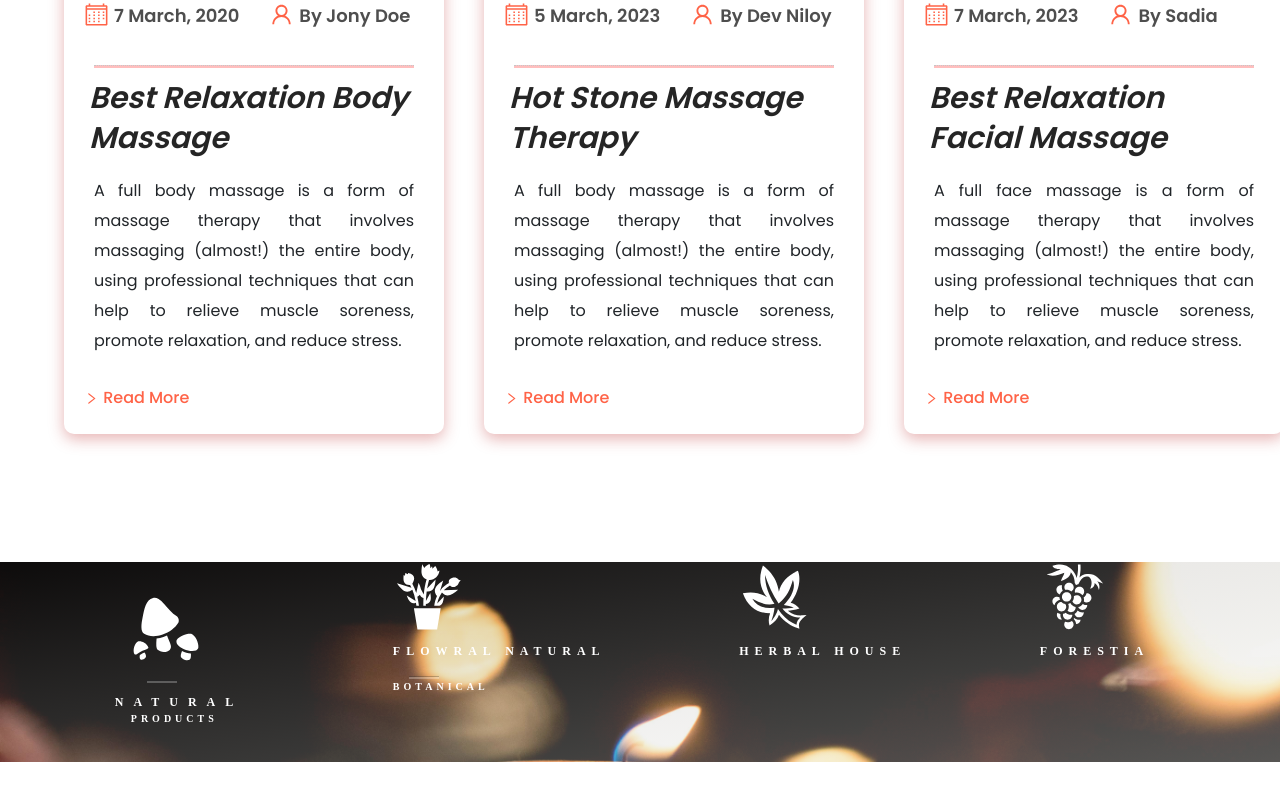
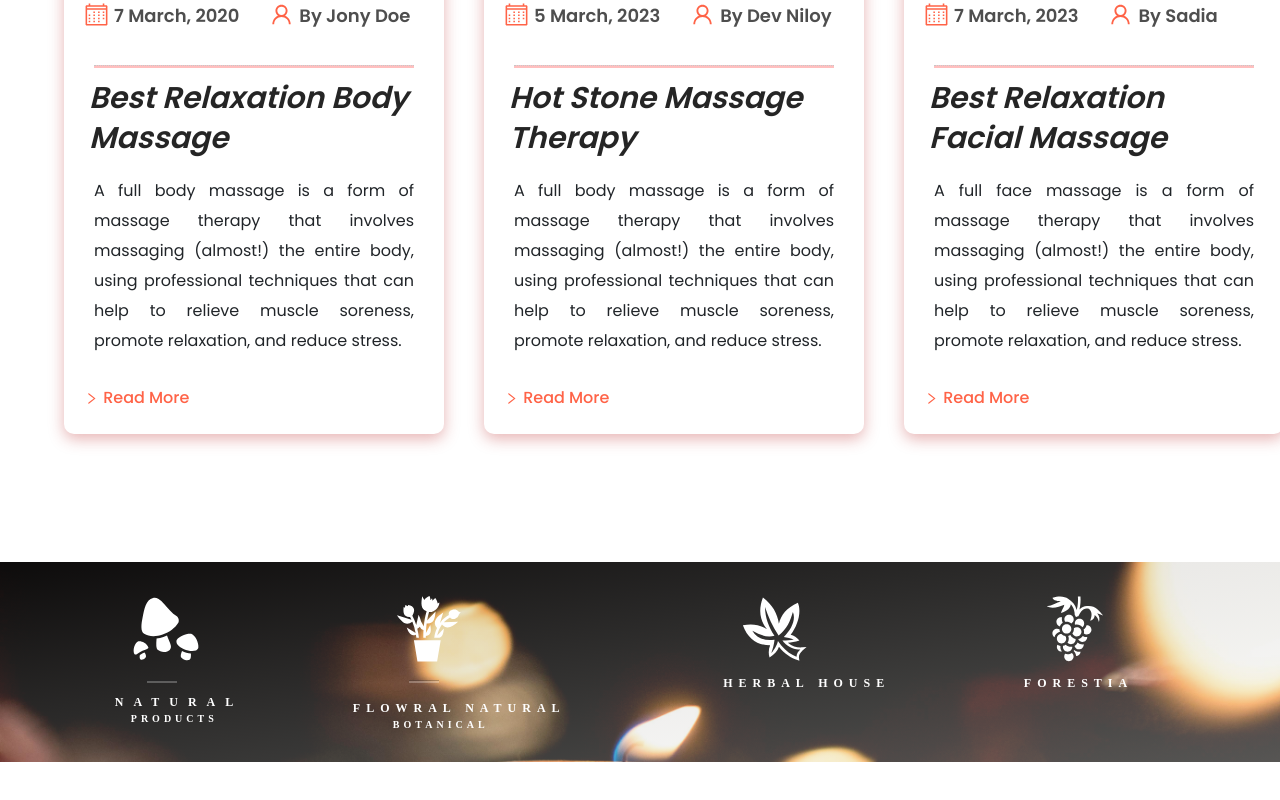
Before and after one commit to TamannaAfroz2666/Parlour-BD-Page, a React (Create React App) app: page / in a window 1280 px wide. Shown: the part 6287-7087 px from the top of the page. After the commit the page ends 7049 px from the top, so only its background shows below. Built offline with nearby package versions, Linux system fonts and the light colour scheme; the HTML template or start-up script is replaced by a standard one.

Commit message:
update all sections

```diff
--- a/src/components/Background/Background.css
+++ b/src/components/Background/Background.css
@@ -16,7 +16,7 @@
     background-repeat: no-repeat;
     background-size: cover;
     height: 200px;
-    margin: 0rem 0 4rem 0;
+    /* margin: 0rem 0 4rem 0; */
 
 }
 .backgroundContent{
@@ -72,7 +72,9 @@
 
 }
 /* flower section  */
-
+.flowerPart{
+    margin-top: 2rem;
+}
 .floral{
     font-size: 12px;
     font-weight: 600;
@@ -80,7 +82,9 @@
     text-transform: uppercase;
     letter-spacing: 6px;
     font-family: serif;
-    padding: 10px 0 0 0;
+    right: 2.5rem;
+    position: relative;
+
 }
 .botanicalTitle{
     font-size: 10px;
@@ -94,6 +98,10 @@
 
 }
 /* HARBAL  */
+.leafPart{
+    margin-top: 2rem;
+
+}
 .herbal{
     font-size: 12px;
     font-weight: 600;
@@ -102,10 +110,15 @@
     letter-spacing: 6px;
     font-family: serif;
     padding: 10px 0 0 0;
+    right: 1rem;
+    position: relative;
 
 
 }
 /* forest  */
+.graphsPart{
+    margin-top: 2rem;
+}
 .forestia{
     font-size: 12px;
     font-weight: 600;
@@ -114,5 +127,7 @@
     letter-spacing: 6px;
     font-family: serif;
     padding: 10px 0 0 0;
+    right: 1rem;
+    position: relative;
 
 }
--- a/src/components/Background/Background.js
+++ b/src/components/Background/Background.js
@@ -21,10 +21,11 @@ const Background = () => {
                         </div>
                         <div className="flowerPart">
                             <span> <GiFlowerPot color='white' size={70} /> </span>
-                            <p className='floral'>Flowral natural</p>
                             <div className="lineBreaker">
                                 <hr color='white' className='lineBreak1' />
                             </div>
+                            <p className='floral'>Flowral natural</p>
+
                             <p className='botanicalTitle'>botanical</p>
 
 
```
